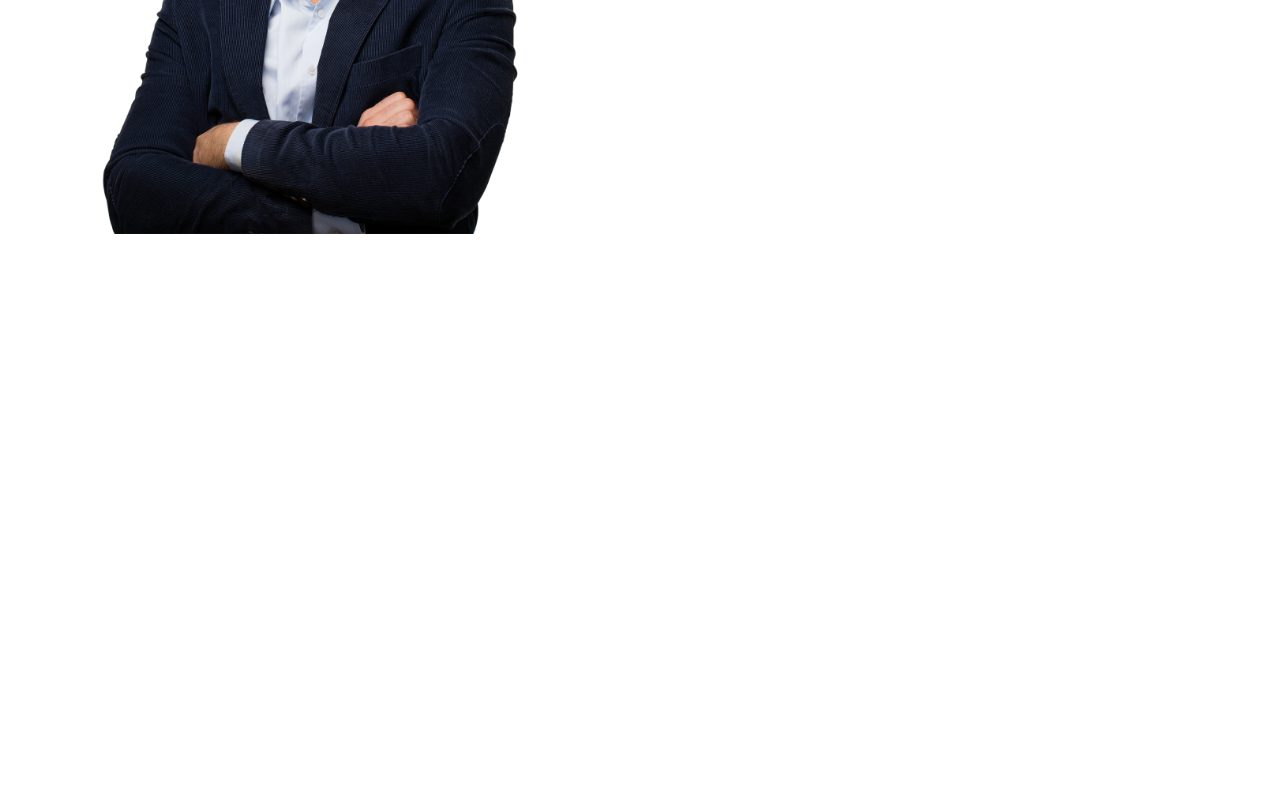
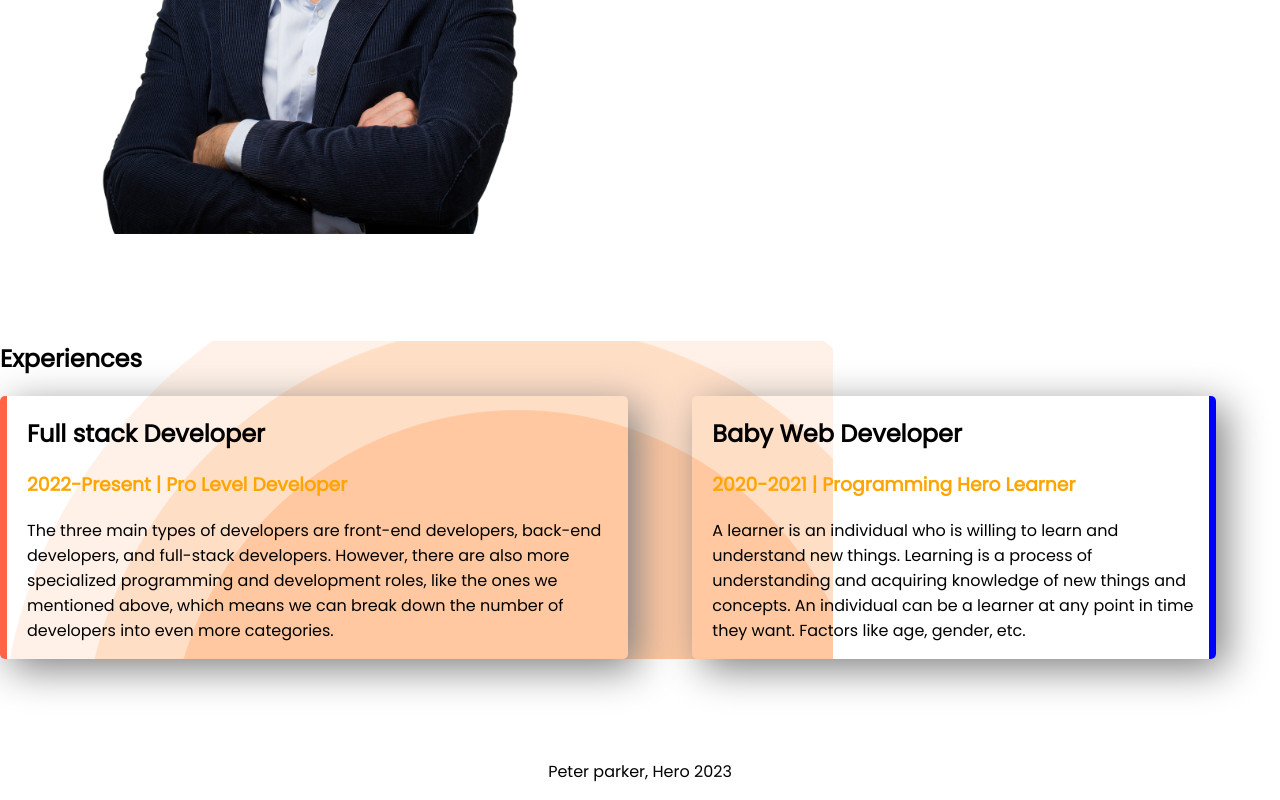
Before and after one commit to Rahima06/developer-portfolio, a plain HTML site: page index.html in a window 1280 px wide. Shown: the part 1068-1868 px from the top of the page. Before the commit the page ends 1409 px from the top, so only its background shows below. Drawn offline with Linux system fonts and the light colour scheme.

Commit message:
styled border and added footer

```diff
--- a/index.html
+++ b/index.html
@@ -12,7 +12,7 @@
 </head>
 
 <body>
-    <section class="top-banner">
+    <section class="top-banner flexiable-container">
         <div class="half-width">
             <h1>WeLCOME TO</h1>
             <h1><span class="orange-colour">Jhankar Mahbub</span> world!</h1>
@@ -30,7 +30,7 @@
         </div>
 
     </section>
-    <section class="dream-big">
+    <section class="dream-big flexiable-container">
         <div class="half-width">
             <img src="images/hardy.png" alt="">
         </div>
@@ -45,7 +45,35 @@
         </div>
 
     </section>
+    <section class="experience-area">
+        <h1>Experiences</h1>
+        <div class="flexiable-container">
+            <div id="full-stack-developer" class="experience-item">
+                <h2>Full stack Developer</h2>
+                <h3 class="orange-colour">2022-Present | Pro Level Developer</h3>
+                <p>The three main types of developers are front-end developers, back-end developers, and full-stack
+                    developers. However, there are also more specialized programming and development roles, like the
+                    ones we
+                    mentioned above, which means we can break down the number of developers into even more categories.
+                </p>
+            </div>
+            <div id="Baby-Web-developer" class="experience-item">
+                <h2>Baby Web Developer</h2>
+                <h3 class="orange-colour">2020-2021 | Programming Hero Learner</h3>
+                <p>A learner is an individual who is willing to learn and understand new things. Learning is a process
+                    of
+                    understanding and acquiring knowledge of new things and concepts. An individual can be a learner at
+                    any
+                    point in time they want. Factors like age, gender, etc.</p>
+            </div>
+        </div>
+
+
+    </section>
 
 </body>
+<footer>
+    <p>Peter parker, Hero 2023 </p>
+</footer>
 
 </html>
--- a/style.css
+++ b/style.css
@@ -7,13 +7,17 @@ h1 {
     font: size 60px;
 }
 
+h2 {
+    font: size 40px;
+}
+
 .orange-colour {
 
     color: orange;
 
 }
 
-section {
+.flexiable-container {
     display: flex;
     margin-bottom: 100px;
 }
@@ -48,3 +52,32 @@ section {
     background-repeat: no-repeat;
     background-position: right;
 }
+
+.experience-area {
+    background-image: url(images/header_bg.png);
+    background-repeat: no-repeat;
+    background-position: left;
+
+}
+
+.experience-item {
+    width 40% margin-left: border: 5%;
+    margin-right: 5%;
+    padding-left: 20px;
+    border-radius: 5px;
+    box-shadow: 10px 10px 40px gray;
+
+}
+
+#full-stack-developer {
+    border-left: 7px solid tomato;
+
+}
+
+#Baby-Web-developer {
+    border-right: 7px solid blue;
+}
+
+footer p {
+    text-align: center;
+}
```
